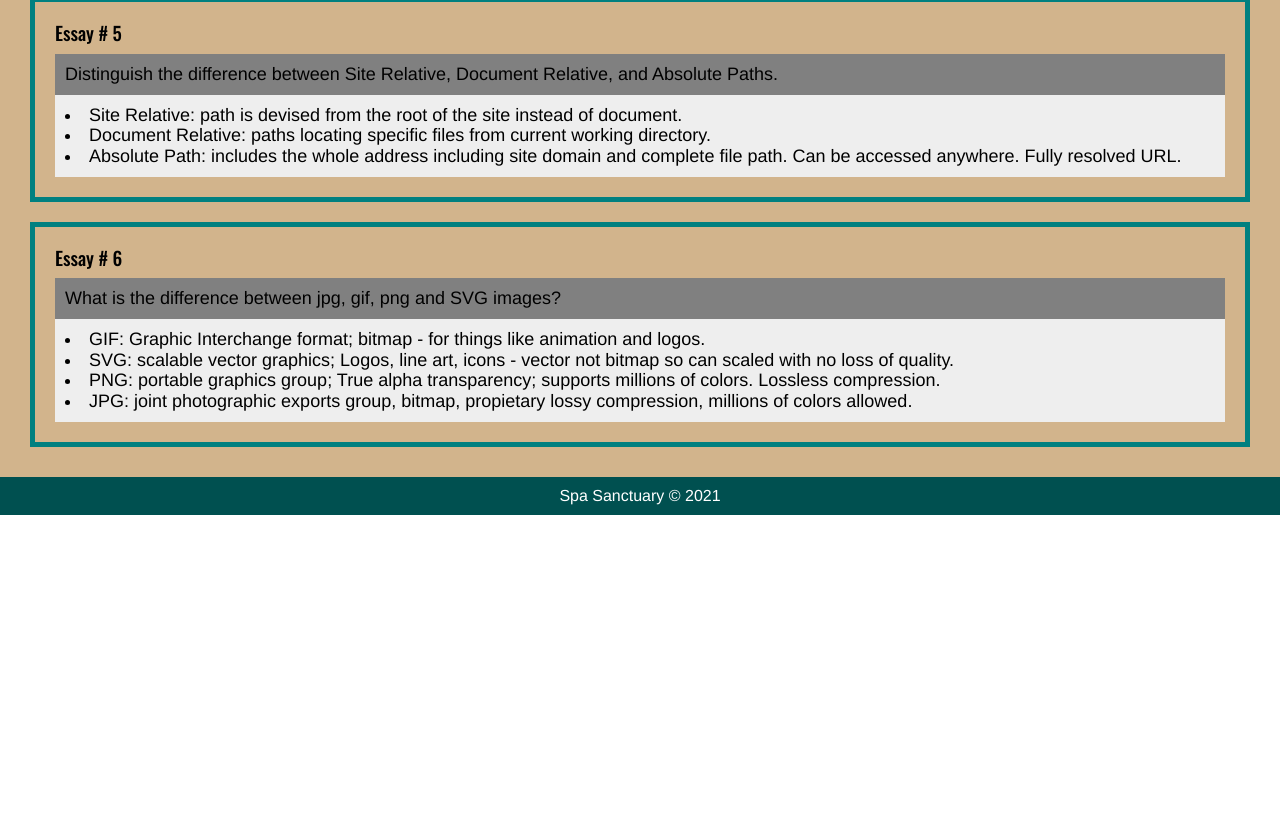
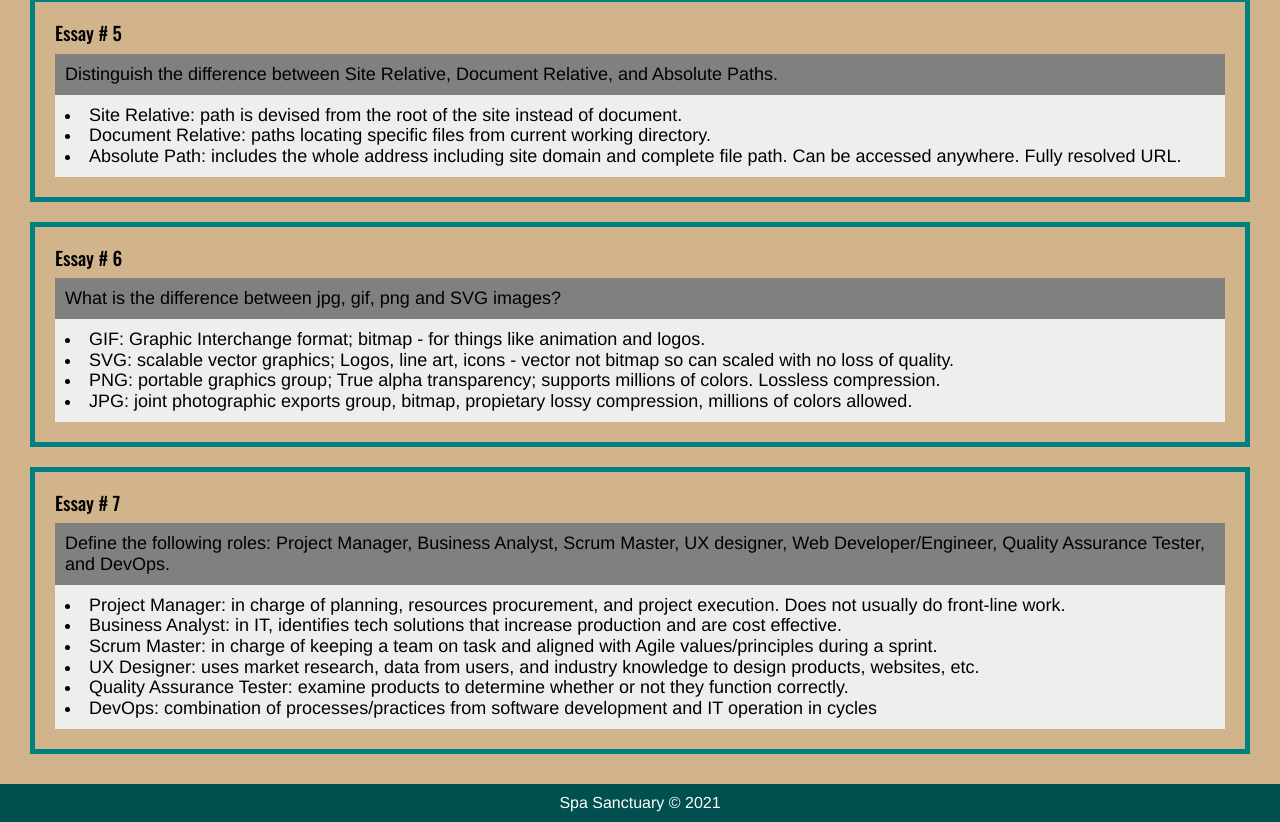
Before and after one commit to dwlopez91/uclax-web1-summer21, a React (Create React App) app: page /homework in a window 1280 px wide. Shown: the part 1814-2636 px from the top of the page. Before the commit the page ends 2329 px from the top, so only its background shows below. Built offline with nearby package versions, Linux system fonts and the light colour scheme.

Commit message:
homework

```diff
--- a/src/React/Homework/Homework.jsx
+++ b/src/React/Homework/Homework.jsx
@@ -70,6 +70,18 @@ const Homework = () => {
                 <li>JPG: joint photographic exports group, bitmap, propietary lossy compression, millions of colors allowed.</li>
 
             </Essay>
+            <Essay
+            number={ 7 }
+            question='Define the following roles: Project Manager, Business Analyst, Scrum Master, UX designer, Web Developer/Engineer, Quality Assurance Tester, and DevOps.'
+            >
+                <li>Project Manager: in charge of planning, resources procurement, and project execution. Does not usually do front-line work.</li>
+                <li>Business Analyst: in IT, identifies tech solutions that increase production and are cost effective. </li>
+                <li>Scrum Master: in charge of keeping a team on task and aligned with Agile values/principles during a sprint. </li>
+                <li>UX Designer: uses market research, data from users, and industry knowledge to design products, websites, etc. </li>
+                <li>Quality Assurance Tester: examine products to determine whether or not they function correctly.</li>
+                <li>DevOps: combination of processes/practices from software development and IT operation in cycles</li>
+
+            </Essay>
         </div>
     );
 }
```
